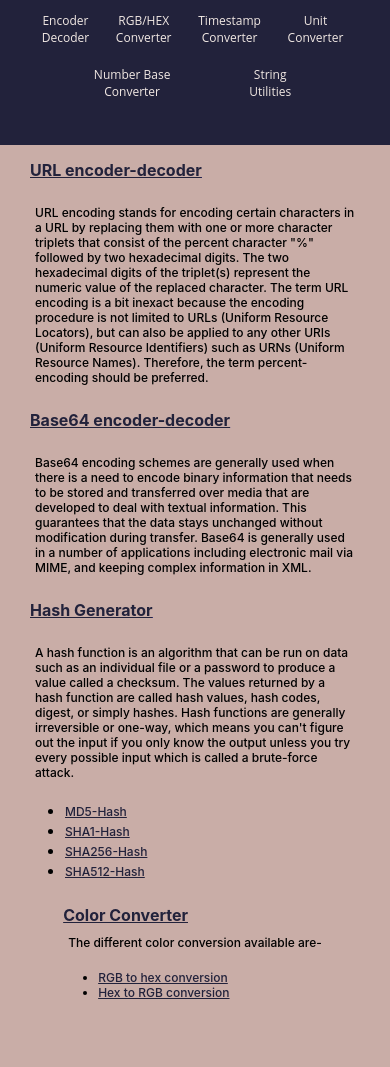
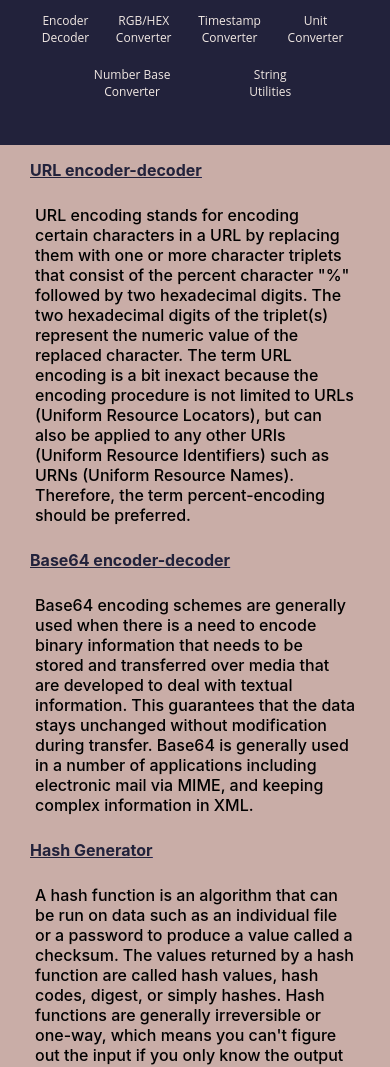
Before and after one commit to imamarham10/utility-application-website, a plain HTML site: page index.html in a window 390 px wide. Shown: the part 45-1112 px from the top of the page. Before the commit the page ends 1080 px from the top, so only its background shows below. Drawn offline with Linux system fonts and the light colour scheme.

Commit message:
index updated

```diff
--- a/index.css
+++ b/index.css
@@ -860,14 +860,4 @@ a:active{
         color: #22223B;
         background-color: #F2E9E4;
     }
-    .paragraph{
-        font-size: 12px;
-    }
-    .list{
-        font-size: 12px;
-    }
-    .content{
-        font-size: 12px;
-    }
-
 }
```
